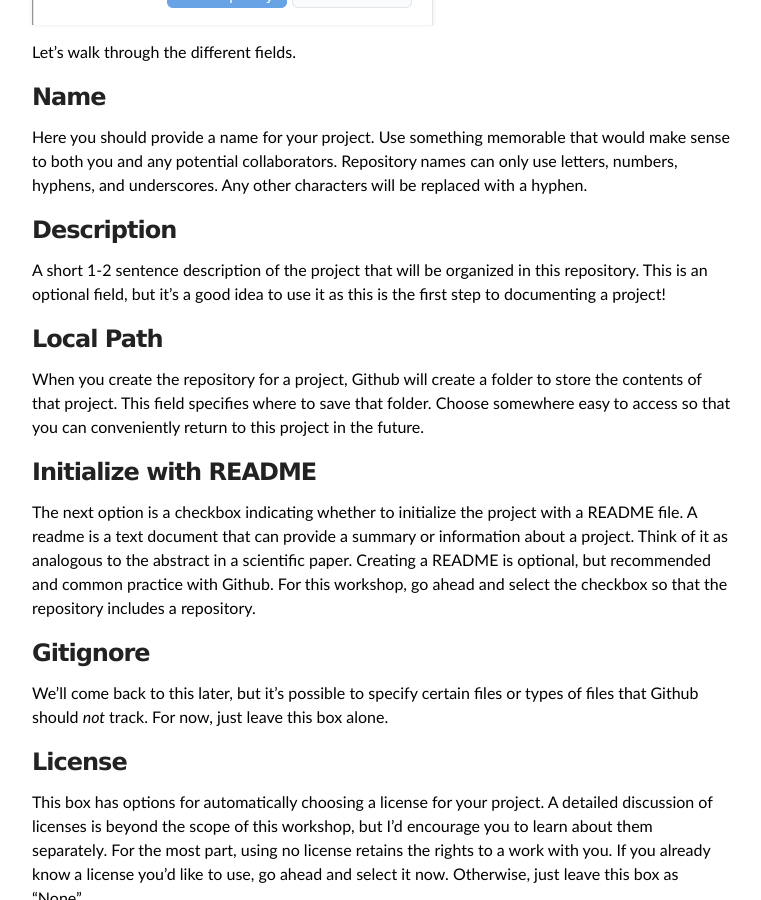
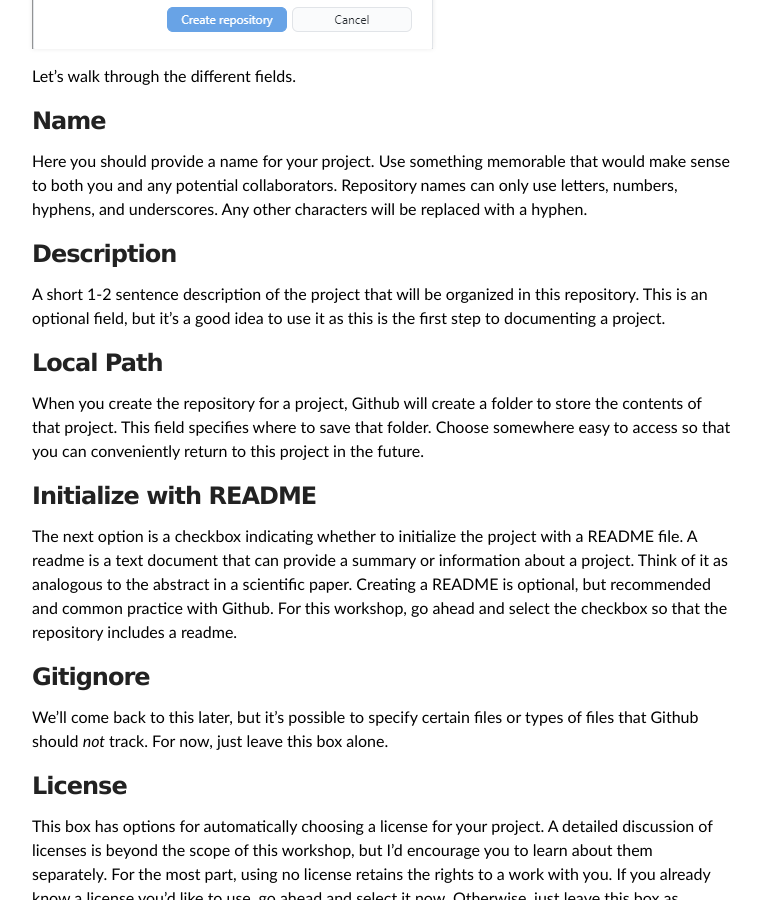
Before and after one commit to JonKing93/Github-Tutorial-Workshop, a Jekyll site: the page built from workshop/new.md, in a window 1280 px wide and 900 px high, scrolled down 1027 px. Shown: the whole window, without its empty margins (258-1019 px from the left). Built offline with Jekyll 4.4.1, drawn with Linux system fonts in a browser that asks for light colours; some of the changed text lies outside the part shown.

```diff
--- a/workshop/new.md
+++ b/workshop/new.md
@@ -21,7 +21,7 @@ Here you should provide a name for your project. Use something memorable that wo
 
 ### Description
 
-A short 1-2 sentence description of the project that will be organized in this repository. This is an optional field, but it's a good idea to use it as this is the first step to documenting a project!
+A short 1-2 sentence description of the project that will be organized in this repository. This is an optional field, but it's a good idea to use it as this is the first step to documenting a project.
 
 ### Local Path
 
@@ -29,7 +29,7 @@ When you create the repository for a project, Github will create a folder to sto
 
 ### Initialize with README
 
-The next option is a checkbox indicating whether to initialize the project with a README file. A readme is a text document that can provide a summary or information about a project. Think of it as analogous to the abstract in a scientific paper. Creating a README is optional, but recommended and common practice with Github. For this workshop, go ahead and select the checkbox so that the repository includes a repository.
+The next option is a checkbox indicating whether to initialize the project with a README file. A readme is a text document that can provide a summary or information about a project. Think of it as analogous to the abstract in a scientific paper. Creating a README is optional, but recommended and common practice with Github. For this workshop, go ahead and select the checkbox so that the repository includes a readme.
 
 ### Gitignore
 
```
Also changed, not shown: other parts of workshop/new.md (+1 -1 lines), workshop/remote.md (+1 -1 lines), assets/images/Uncropped/main-page.PNG (added), assets/images/Uncropped/user-page.PNG (added), assets/images/Uncropped/user-repos.PNG (added), assets/images/main-page.png (added), assets/images/remoterepos.PNG (deleted), assets/images/user-page.png (added), assets/images/user-repos.png (added).
